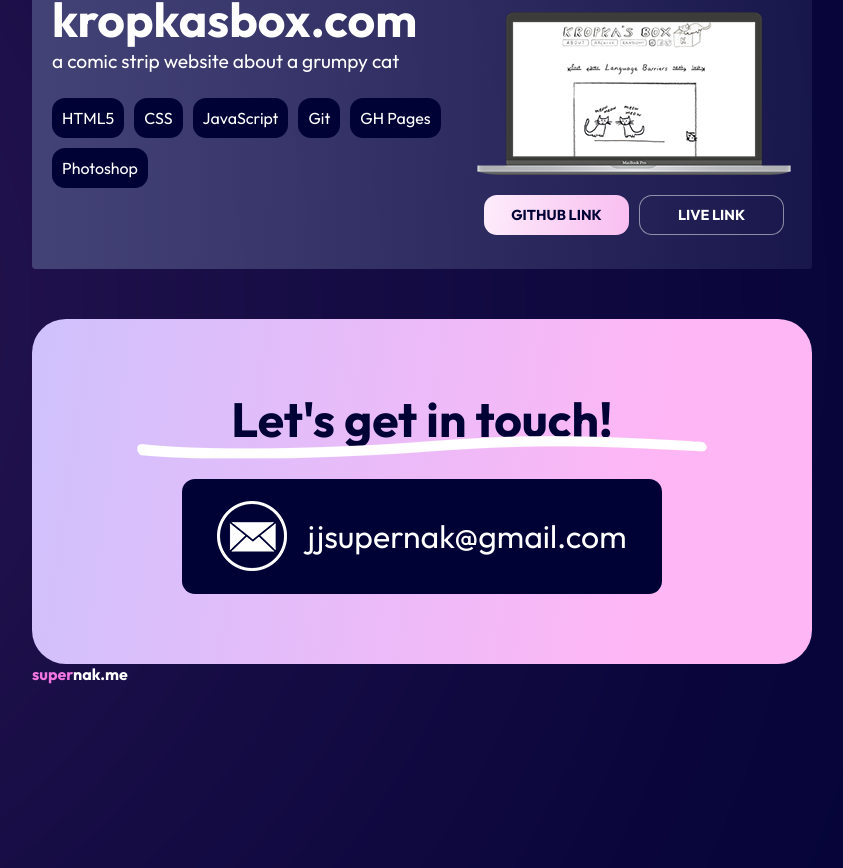
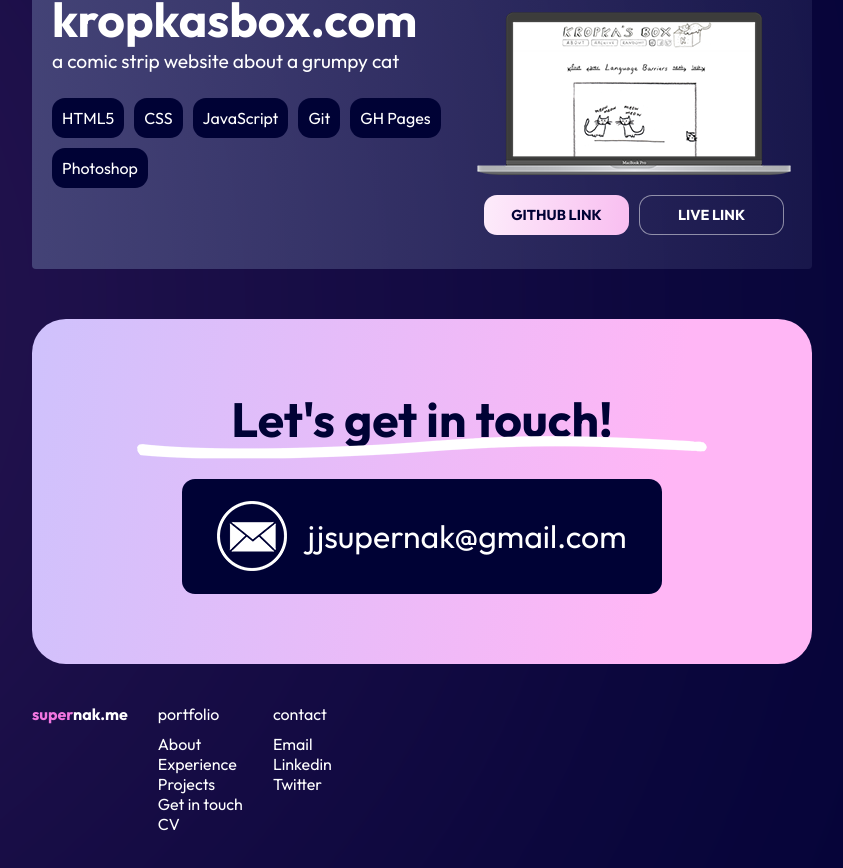
Before and after one commit to jaceksupernak/portfolio, a React (Create React App) app: page / in a window 1280 px wide. Shown: the part 2395-3263 px from the top of the page, without its empty margins (218-1061 px from the left). Built offline with nearby package versions, Linux system fonts and the light colour scheme.

Commit message:
style Footer && create BottomLine component

```diff
--- a/src/App.tsx
+++ b/src/App.tsx
@@ -11,6 +11,7 @@ import Projects from './components/projects/Projects';
 import Contact from './components/contact/Contact';
 import Footer from './components/footer/Footer';
 import Eclipses from './components/eclipses/Eclipses';
+import BottomLine from './components/bottomline/BottomLine';
 
 const App:React.FC = () => (
   <ThemeProvider theme={theme}>
@@ -25,6 +26,7 @@ const App:React.FC = () => (
       <Footer />
       <Eclipses />
     </SiteWrapper>
+    <BottomLine />
   </ThemeProvider>
 );
 
--- /dev/null
+++ b/src/components/bottomline/BottomLine.styled.tsx
@@ -0,0 +1,6 @@
+import styled from 'styled-components';
+
+const BottomLineStyled = styled.div`
+`;
+
+export default BottomLineStyled;
--- /dev/null
+++ b/src/components/bottomline/BottomLine.tsx
@@ -0,0 +1,8 @@
+import React from 'react';
+import BottomLineStyled from './BottomLine.styled';
+
+const BottomLine:React.FC = () => (
+  <BottomLineStyled />
+);
+
+export default BottomLine;
--- a/src/components/footer/Footer.styled.tsx
+++ b/src/components/footer/Footer.styled.tsx
@@ -1,7 +1,16 @@
 import styled from 'styled-components';
 
-const FooterStyled = styled.footer`
-
+export const FooterStyled = styled.footer`
+    display: flex;
+    margin-top: 40px;
+    gap: 30px;
 `;
 
-export default FooterStyled;
+export const LinksContainerStyled = styled.footer`
+    display: flex;
+    flex-direction: column;
+`;
+
+export const LinksHeadingStyled = styled.span`
+    margin-bottom: 10px;
+`;
--- a/src/components/footer/Footer.tsx
+++ b/src/components/footer/Footer.tsx
@@ -1,10 +1,27 @@
 import React from 'react';
 import Logo from '../logo/Logo';
-import FooterStyled from './Footer.styled';
+import Link from '../link/Link';
+import {
+  FooterStyled, LinksContainerStyled, LinksHeadingStyled,
+} from './Footer.styled';
 
 const Footer:React.FC = () => (
   <FooterStyled>
     <Logo />
+    <LinksContainerStyled>
+      <LinksHeadingStyled>portfolio</LinksHeadingStyled>
+      <Link text="About" href="https://www.google.com" />
+      <Link text="Experience" href="https://www.google.com" />
+      <Link text="Projects" href="https://www.google.com" />
+      <Link text="Get in touch" href="https://www.google.com" />
+      <Link text="CV" href="https://www.google.com" />
+    </LinksContainerStyled>
+    <LinksContainerStyled>
+      <LinksHeadingStyled>contact</LinksHeadingStyled>
+      <Link text="Email" href="https://www.google.com" />
+      <Link text="Linkedin" href="https://www.google.com" />
+      <Link text="Twitter" href="https://www.google.com" />
+    </LinksContainerStyled>
   </FooterStyled>
 );
 
```
